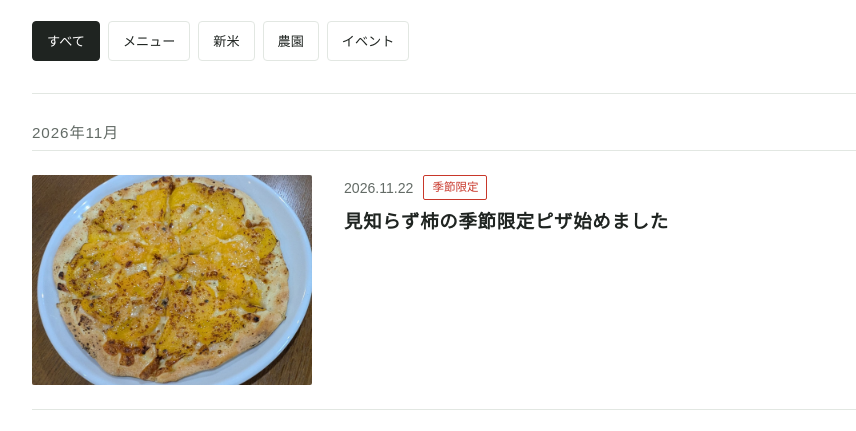
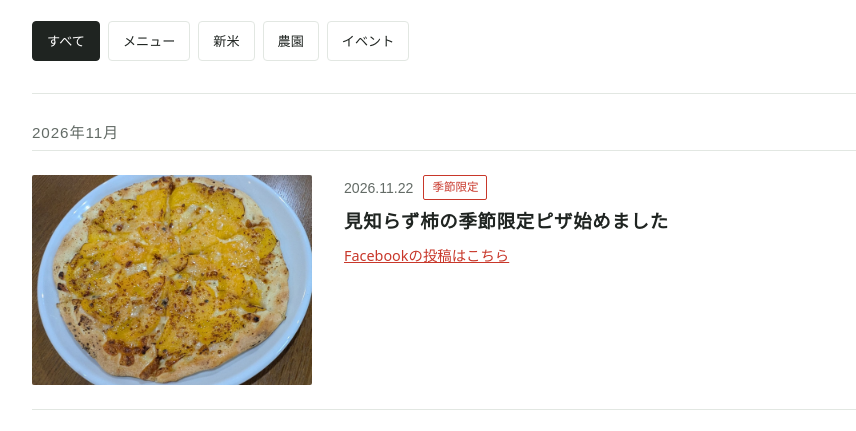
Before and after one commit to fattoriacomoto-rgb/fattoria-comoto, a plain HTML site: page news.html in a window 1280 px wide. Shown: the part 289-720 px from the top of the page, without its empty margins (148-1004 px from the left). Drawn offline with nearby package versions, Linux system fonts and the light colour scheme; a web font is replaced by a local one.

Commit message:
柿ピザのお知らせにFacebookへのリンクを追加
Co-Authored-By: Claude Opus 5.5 <noreply@anthropic.com>
Claude-Session: https://claude.ai/code/session_01PCQKW9AZTBh4B6H7xT3tL8

```diff
--- a/news.html
+++ b/news.html
@@ -189,6 +189,7 @@ h1,h2,h3{font-family:var(--f-head);letter-spacing:.04em}
       <div>
         <div class="meta"><time datetime="2026-11-22">2026.11.22</time><span class="tag tag-limited">季節限定</span></div>
         <h3>見知らず柿の季節限定ピザ始めました</h3>
+        <a class="more" href="https://www.facebook.com/photo/?fbid=40704472265866733&amp;set=a.149357278471733" target="_blank" rel="noopener">Facebookの投稿はこちら</a>
       </div>
     </article>
 
```
